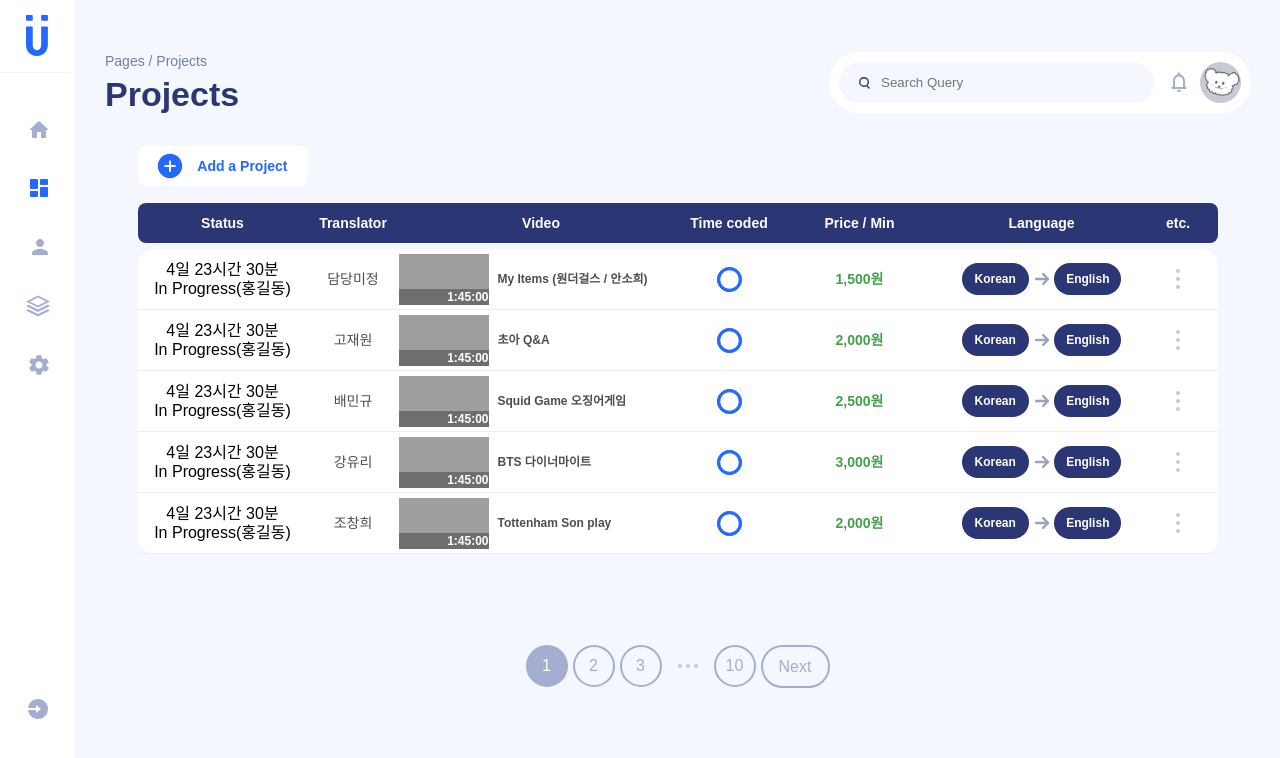
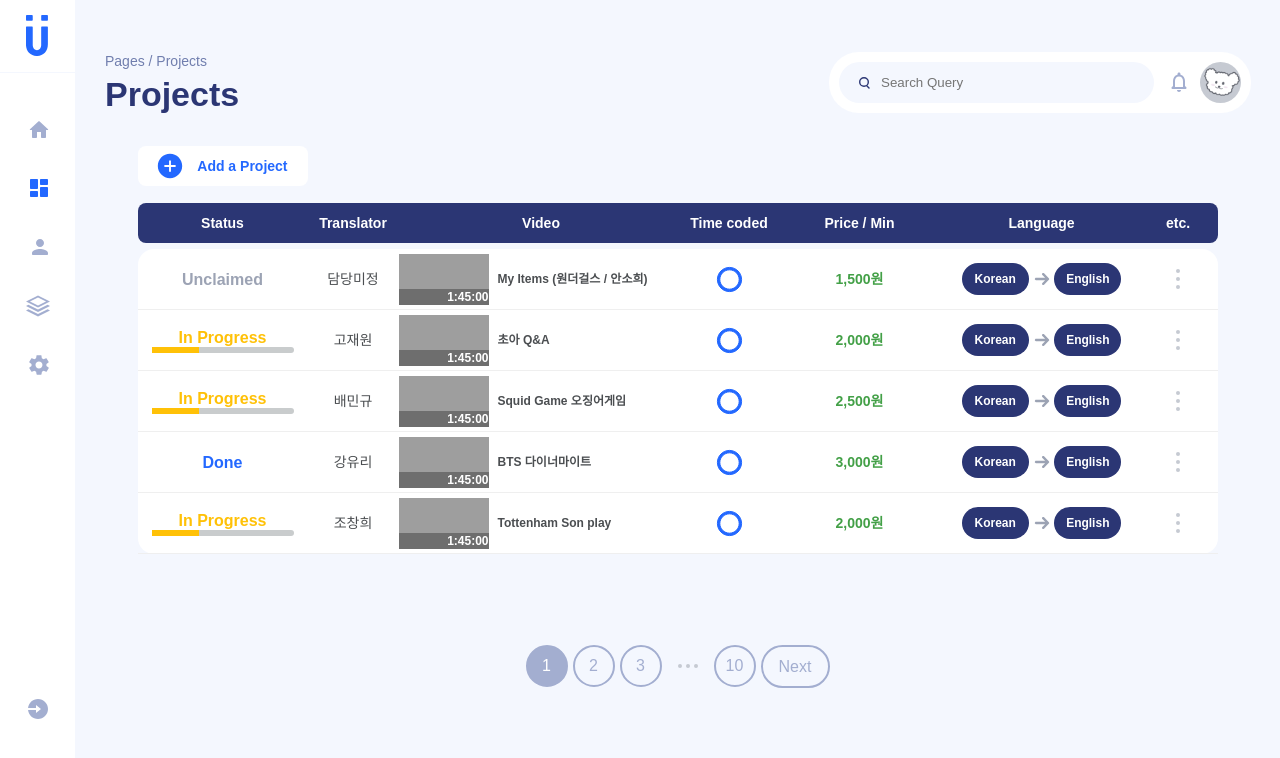
Before and after one commit to jjiyeon/subup, a Next.js app: page / in a window 1280 px wide. Shown: the top 758 px of the page. Built offline with nearby package versions, Linux system fonts and the light colour scheme; grey boxes are pictures that could not be loaded.

Commit message:
feat: status 스타일 추가

```diff
--- a/src/components/Main.tsx
+++ b/src/components/Main.tsx
@@ -8,7 +8,19 @@ interface Props {
   children: React.ReactNode;
   deviceSize?: Size;
 }
+type ProgressType = {
+  [key: number]: string;
+};
 const Main = ({ projectData, children, deviceSize }: Props) => {
+  const ProgressStatus: ProgressType = {
+    0: "Unclaimed",
+    1: "In Progress",
+    2: "In Progress",
+    3: "Done",
+    4: "Review",
+  };
+
+  console.log(projectData);
   return (
     <UI.MainContainer>
       <UI.MainHeader>
@@ -48,8 +60,22 @@ const Main = ({ projectData, children, deviceSize }: Props) => {
               ? projectData.map((item, index) => (
                   <UI.Tr key={index}>
                     <UI.Td>
-                      <span>4일 23시간 30분</span>
-                      <p>In Progress(홍길동)</p>
+                      <UI.ProgressStatus code={item.status}>
+                        {item.status != null
+                          ? ProgressStatus[item.status]
+                          : "미정"}
+                      </UI.ProgressStatus>
+                      {item.status ? (
+                        item.status === 0 || item.status === 3 ? (
+                          ""
+                        ) : (
+                          <UI.ProgressBar code={item.status}>
+                            progress bar..
+                          </UI.ProgressBar>
+                        )
+                      ) : (
+                        ""
+                      )}
                     </UI.Td>
                     <UI.Td>
                       <p>{item.incharge ? item.incharge : "담당미정"}</p>
--- a/src/components/MainStyle.ts
+++ b/src/components/MainStyle.ts
@@ -1,5 +1,8 @@
 import styled from "styled-components";
 import { HD_Width } from "const/Viewport";
+interface StatusCode {
+  code: number;
+}
 
 const MainContainer = styled.main`
   font-family: "Noto Sans KR", sans-serif;
@@ -198,6 +201,54 @@ const Td = styled.td`
   justify-content: center;
   align-items: center;
 `;
+const ProgressBar = styled.span<StatusCode>`
+  width: 142px;
+  height: 6px;
+  background: #c9cccd;
+  border-radius: 8px;
+  text-indent: -99999px;
+  position: relative;
+
+  &::after {
+    content: "";
+    height: 6px;
+    position: absolute;
+    top: 0;
+    left: 0;
+    background: #ffc107;
+    ${(props: StatusCode) =>
+      props.code === 1 &&
+      `
+        width: calc(142px / 3);
+      `}
+    ${(props: StatusCode) =>
+      props.code === 2 &&
+      `
+        width: calc(142px - (142px / 3));
+
+      `}
+  }
+`;
+
+const ProgressStatus = styled.p<StatusCode>`
+  font-weight: 700;
+  ${(props: StatusCode) =>
+    props.code === 0 &&
+    `color : #9CA3B4;
+    `}
+  ${(props: StatusCode) =>
+    props.code === 1 &&
+    `color : #FFC107;
+    `}
+  ${(props: StatusCode) =>
+    props.code === 2 &&
+    `color : #FFC107;
+    `}
+    ${(props: StatusCode) =>
+    props.code === 3 &&
+    `color : #2368FF;
+    `}
+`;
 const LangButton = styled.button`
   width: 67px;
   height: 32px;
@@ -226,6 +277,8 @@ const UI = {
   Th,
   Td,
   LangButton,
+  ProgressBar,
+  ProgressStatus,
 };
 
 export default UI;
```
